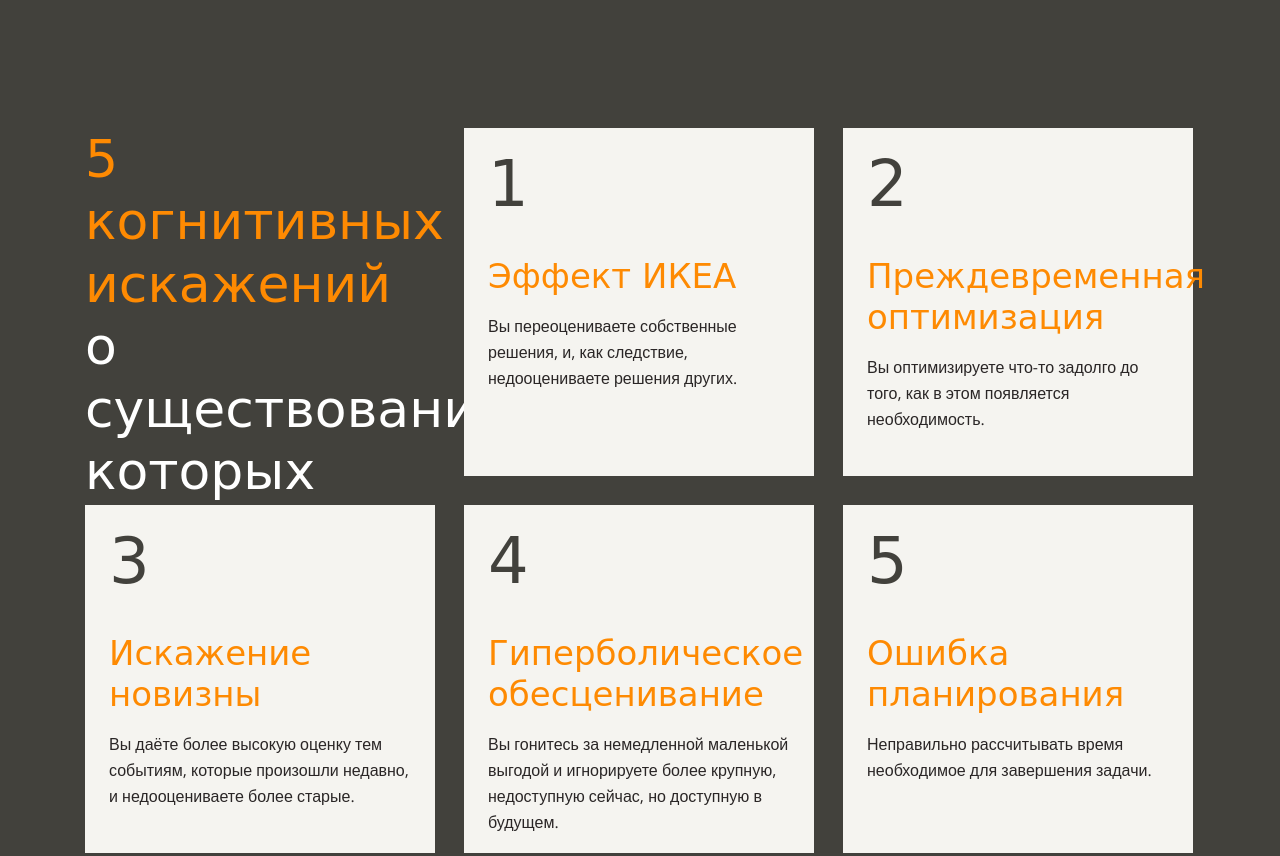
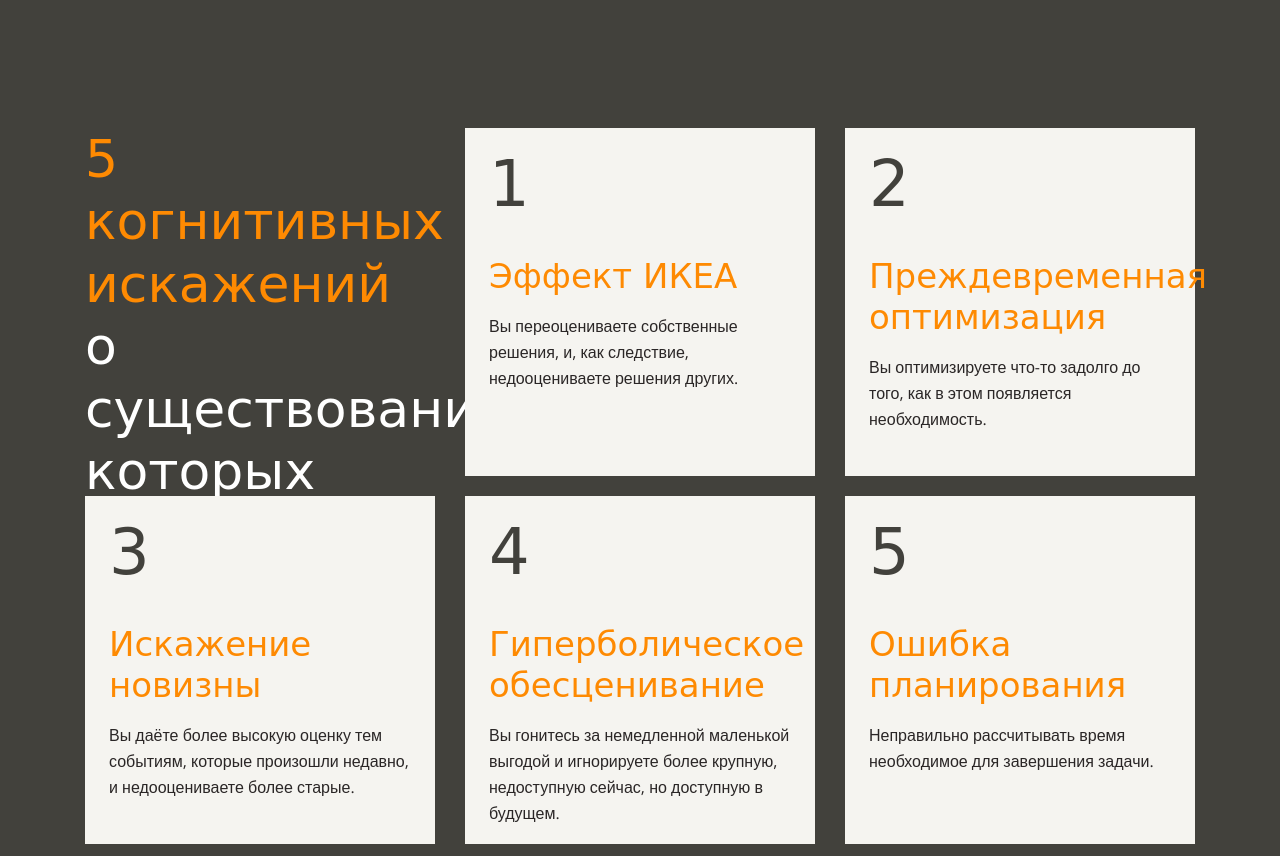
Before and after one commit to yavictor/layout-designer-project-lvl1, a website: page src/index.html in a window 1280 px wide. Shown: the part 1800-2656 px from the top of the page. Drawn offline with nearby package versions, Linux system fonts and the light colour scheme; grey boxes are pictures that could not be loaded; a web font is replaced by a local one.

Commit message:
Changed title l-h in video section and gap in navigation

```diff
--- a/src/styles/style.css
+++ b/src/styles/style.css
@@ -136,7 +136,7 @@ h3 {
 }
 
 .video-section .title {
-  font-weight: normal;
+  line-height: 72px;
 }
 
 .video-section article {
@@ -165,7 +165,7 @@ h3 {
 }
 
 .navigation .container {
-  height: 991px;
+  height: 891px;
   padding: 0;
   padding-top: 100px;
 }
@@ -173,7 +173,8 @@ h3 {
 .navigation .flex-container {
   margin-top: 100px;
   display: flex;
-  gap: 29px;
+  row-gap: 20px;
+  column-gap: 30px;
   flex-wrap: wrap;
 }
 
```
